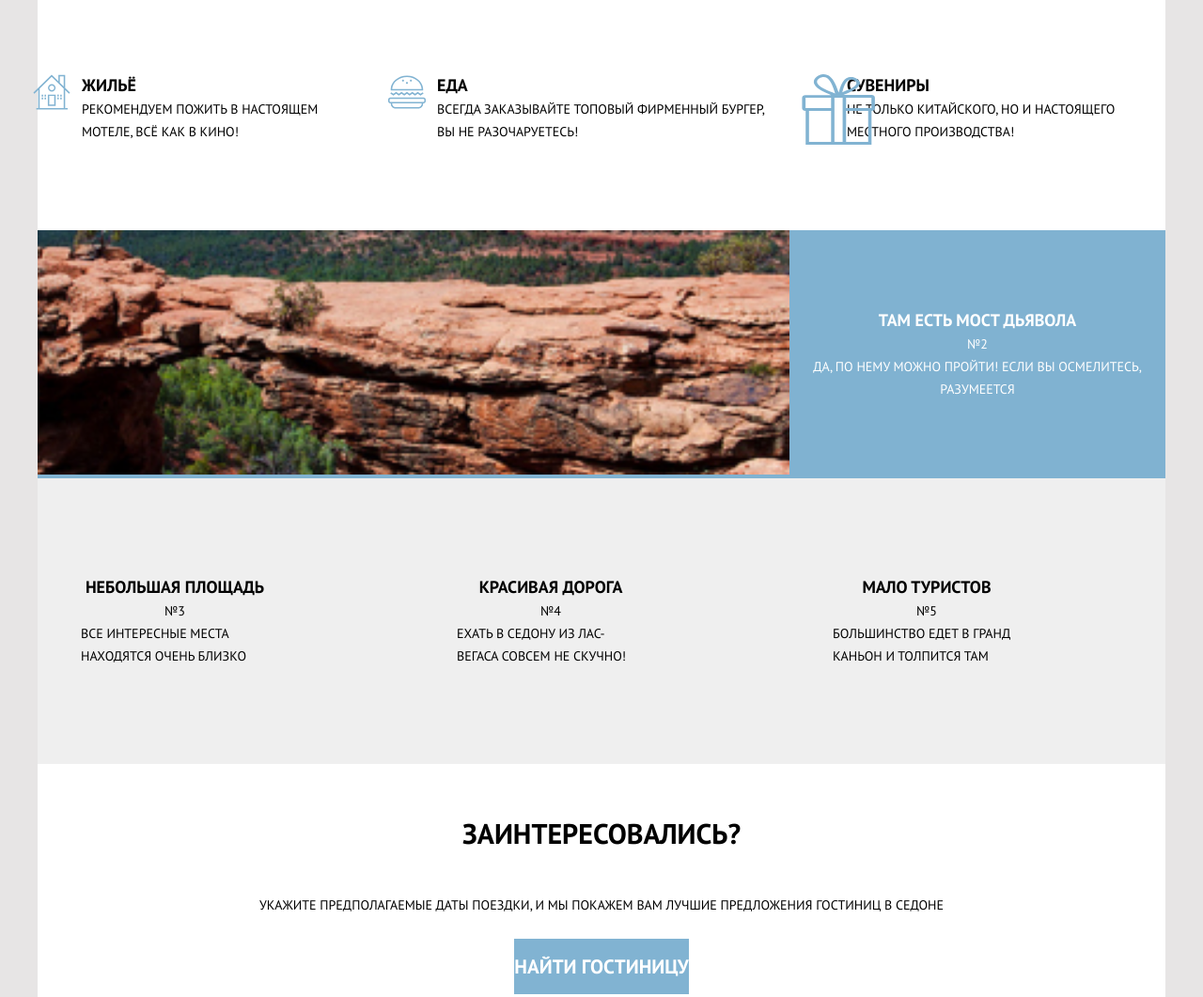
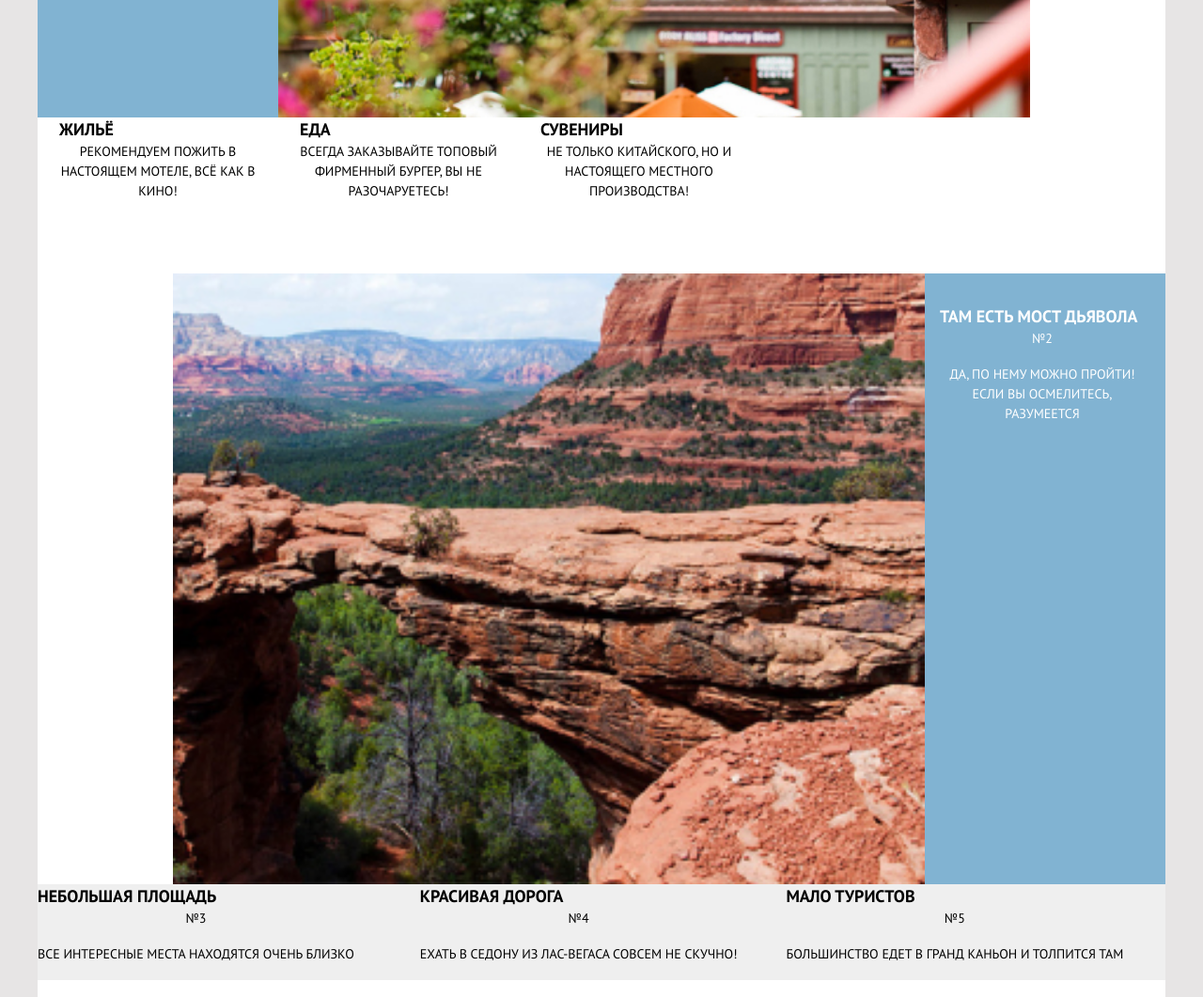
Before and after one commit to htmlacademy-adaptive/1359017-sedona-27, a website: page source/index.html in a window 1280 px wide. Shown: the part 980-2041 px from the top of the page at 94% size. Drawn offline with nearby package versions, Linux system fonts and the light colour scheme; files that its build step writes are made by us from their sources.

Commit message:
Переделывает сетки

```diff
--- a/source/index.html
+++ b/source/index.html
@@ -87,7 +87,7 @@
               </ul>
             </li>
             <li class="advantages__item advantages__item--second">
-              <div class="advantages__item-wrapper">
+              <div class="advantages__item-wrapper advantages__item-block">
                 <h3 class="advantages__title">Там есть мост дьявола</h3>
                 <p class="advantages__number">№2</p>
                 <p class="advantages__description">Да, по нему можно пройти! Если вы осмелитесь, разумеется</p>
@@ -96,21 +96,21 @@
                 <img class="advantages__photo advantages__photo--canyon" src="img/photo-bridge.mob.jpg" alt="фото моста" width="320" height="260">
               </picture>
             </li>
-            <li class="advantages__item advantages__item--grey">
+            <li class="advantages__item advantages__item--grey advantages__item--third">
               <div class="advantages__item-wrapper-extra">
               <h3 class="advantages__title">Небольшая площадь</h3>
               <p class="advantages__number">№3</p>
               <p class="advantages__description">Все интересные места находятся очень близко</p>
             </div>
             </li>
-            <li class="advantages__item advantages__item--grey">
+            <li class="advantages__item advantages__item--grey advantages__item--fourth">
               <div class="advantages__item-wrapper-extra">
               <h3 class="advantages__title">Красивая дорога</h3>
               <p class="advantages__number">№4</p>
               <p class="advantages__description">Ехать в Седону из Лас-Вегаса совсем не скучно!</p>
             </div>
             </li>
-            <li class="advantages__item advantages__item--grey">
+            <li class="advantages__item advantages__item--grey advantages__item--fifth">
               <div class="advantages__item-wrapper-extra">
               <h3 class="advantages__title">Мало туристов</h3>
               <p class="advantages__number">№5</p>
--- a/source/sass/block/advantages.scss
+++ b/source/sass/block/advantages.scss
@@ -1,118 +1,112 @@
 .advantages {
-  padding-bottom: 39px;
-
-  @media (min-width: $tablet-width) {
-    width: 768px;
-    padding: 0;
-  }
-
-  @media (min-width: $desktop-width) {
-    width: $desktop-width;
-  }
+  display: flex;
+  flex-direction: column;
+  flex-wrap: wrap;
 }
 
 .advantages__list {
+  list-style: none;
   margin: 0;
   padding: 0;
-  list-style-type: none;
+  display: flex;
+  flex-direction: column;
 
   @media (min-width: $tablet-width) {
     display: grid;
-    grid-template-columns: 1fr 1fr 1fr;
+    grid-template-columns: repeat(3, auto);
+    grid-template-rows: repeat(4, auto);
   }
 }
 
 .advantages__item {
-  background-color: $basic-blue;
-  color: $basic-white;
+  position: relative;
+  display: flex;
+  flex-direction: column;
+  flex-wrap: wrap;
 
+  @media (min-width: $tablet-width) {
+    flex-direction: row;
+  }
 
   &--white {
-    background-color: #ffffff;
-    color: #000000;
     padding-left: 47px;
 
     @media (min-width: $tablet-width) {
-      display: flex;
-      flex-direction: column;
-      justify-content: center;
-      margin-bottom: 0;
-      align-items: center;
-      text-align: center;
+      width: 256px;
+      padding-left: 0;
     }
   }
 
+  &--first {
+    grid-column: 1/4;
+    grid-row: 1/3;
+  }
+
+  &--second {
+    grid-column: 1/4;
+    grid-row: 3/4;
+
+    @media (min-width: $tablet-width) {
+      flex-direction: row-reverse;
+    }
+  }
 
   &--grey {
     background-color: #eeeeeeee;
     color: #000000;
-    padding: 24px 18px 24px 18px;
+  }
+
+  &--fourth {
+    grid-column: 2/3;
+    grid-row: 4/5;
+  }
+
+  &--third {
+    grid-column: 1/2;
+    grid-row: 4/5;
+  }
+
+  &--fifth {
+    grid-column: 3/4;
+    grid-row: 4/5;
   }
 }
 
-.advantages__item--first {
+.advantages__item-wrapper {
+  display: flex;
+  flex-direction: column;
+  width: 320px;
+  padding: 33px 22px 40px 16px;
+
+
   @media (min-width: $tablet-width) {
-    display: grid;
-    grid-area: 1/1/2/4;
-    grid-template-columns: 1fr 1fr 1fr;
-    grid-template-rows: 1fr 1fr;
-    min-width: 768px;
+    width: 256px;
   }
 }
 
-.advantages__item--second {
+.advantages__item-block {
+  background-color: #81b3d2;
+  color: #ffffff;
+}
+
+.advantages__sublist {
+  list-style: none;
+  margin: 0;
+  background-color: #ffffff;
+  padding: 23px 18px 46px;
+  display: flex;
+  flex-direction: column;
+  flex-wrap: wrap;
+
   @media (min-width: $tablet-width) {
-    grid-area: 2/1/3/4;
-    display: flex;
-    flex-direction: row-reverse;
-    min-width: $tablet-width;
-  }
-
-  @media (min-width: $desktop-width) {
-    min-width: $desktop-width;
+    padding: 0;
+    flex-direction: row;
   }
 }
 
 .advantages__module {
-  display: flex;
-  flex-direction: column;
-  justify-content: space-between;
-  align-items: flex-start;
-  text-align: left;
-  min-width: 240px;
-  margin: 0 auto;
-  background-color: #ffffff;
-}
-
-.advantages__wrapper {
-  @media (min-width: $tablet-width) {
-    display: flex;
-    flex-direction: column;
-    justify-content: center;
-    padding: 0;
-    width: 256px;
-  }
-
-  @media (min-width: $desktop-width) {
-    width: 400px;
-  }
-}
-
-.advantages__item-wrapper {
-  width: 320px;
-  padding: 39px 16px 35px 15px;
-  text-align: center;
-
-  @media (min-width: $tablet-width) {
-    display: flex;
-    flex-direction: column;
-    justify-content: center;
-    padding: 0;
-    width: 256px;
-  }
-
-  @media (min-width: $desktop-width) {
-    width: 400px;
+  @media (min-width: 768px) {
+    padding: 0 23px 60px;
   }
 }
 
@@ -124,80 +118,34 @@
   font-size: 18px;
   line-height: 26px;
   text-transform: uppercase;
-  position: relative;
-
-  &--icon-house::after {
-    content: url("../../img/icon-house-mob.svg");
-    position: absolute;
-    top: 1px;
-    left: -52px;
-  }
-
-  &--icon-burger::after {
-    content: url("../../img/icon-burger-mob.svg.svg");
-    position: absolute;
-    top: 2px;
-    left: -52px;
-  }
-
-  &--icon-gift::after {
-    position: absolute;
-    content: url("../../img/icon-gift-mob.svg");
-    top: 1px;
-    left: -48px;
-
-    @media (min-width: $tablet-width) {
-      content: url("../../img/icon-gift-tabl.svg");
-    }
-
-    @media (min-width: $desktop-width) {
-      content: url("../../img/icon-gift-desk.svg");
-    }
-  }
 }
 
 .advantages__number,
 .advantages__description {
-  margin: 0;
   font-family: $accent-font;
+  font-weight: 400;
   font-size: 14px;
-  line-height: 24px;
+  line-height: 21px;
   text-transform: uppercase;
-}
-
-.advantages__sublist {
-  background-color: #ffffff;
-  text-align: left;
-  margin: 0;
-  list-style-type: none;
-  display: grid;
-  gap: 25px;
-  padding: 23px 20px;
-
-
-  @media (min-width: $tablet-width) {
-    padding: 0;
-    grid-area: 2/1/3/4;
-    display: flex;
-    justify-content: center;
-  }
+  margin: 0 0 17px 0;
+  text-align: center;
 }
 
 .advantages__photo {
-  width: 100%;
-  height: 260px;
-  object-fit: cover;
+  max-width: 100%;
+  object-fit: contain;
+  display: block;
+  width: auto;
+  height: auto;
 
   &--city {
     @media (min-width: $tablet-width) {
-      grid-area: 1/2/2/4;
-      height: 256px;
       width: 512px;
     }
+  }
 
-    @media (min-width: $desktop-width) {
-      width: 800px;
-    }
+  @media (min-width: $desktop-width) {
+    width: 800px;
   }
 
   &--canyon {
@@ -210,22 +158,3 @@
     }
   }
 }
-
-
-.advantages__item-wrapper-extra {
-  display: flex;
-  flex-direction: column;
-  justify-content: center;
-  align-items: center;
-
-  @media (min-width: $tablet-width) {
-    min-height: 256px;
-    padding: 33px;
-  }
-
-  @media (min-width: $desktop-width) {
-    width: 256px;
-    min-height: 256px;
-    padding: 43px 28px 44px;
-  }
-}
```
